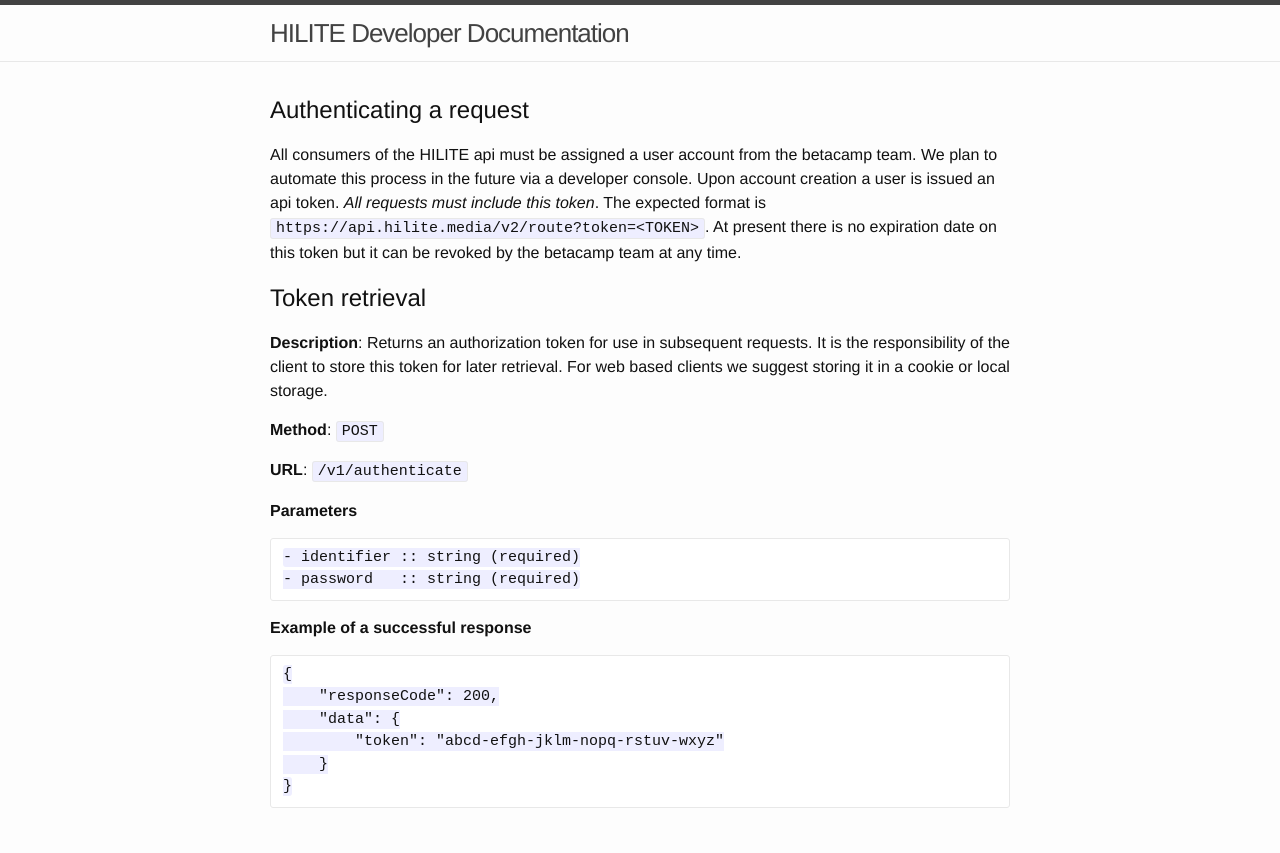
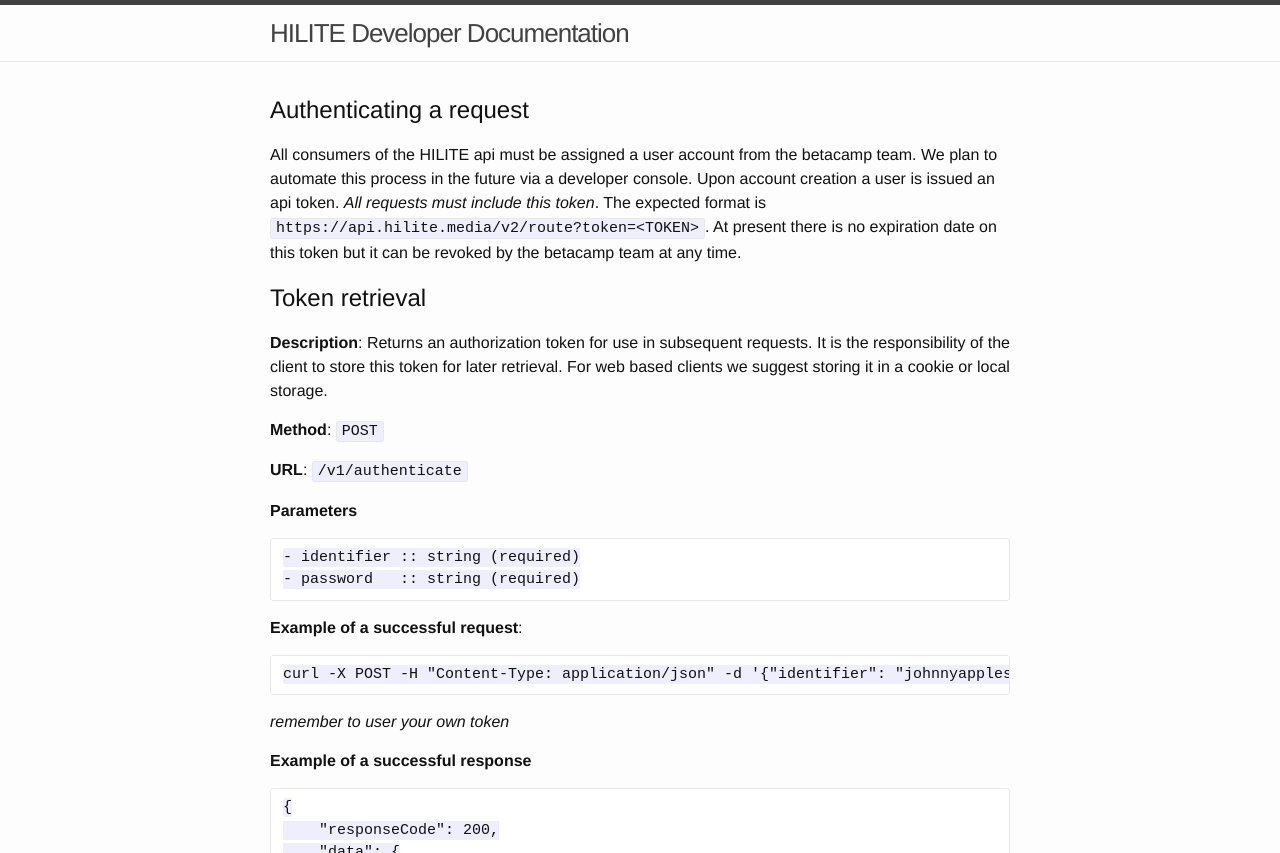
Before and after one commit to hilite-developer-site/hilite-developer-site.github.io, a Jekyll site: the page built from authentication.md, in a window 1280 px wide. Shown: the top 853 px of the page. Built offline with Jekyll 4.4.1, drawn with Linux system fonts in a browser that asks for light colours; grey boxes are pictures that could not be loaded.

Commit message:
add request example

```diff
--- a/authentication.md
+++ b/authentication.md
@@ -20,6 +20,10 @@ All consumers of the HILITE api must be assigned a user account from the betacam
     - identifier :: string (required)
     - password   :: string (required)
 
+**Example of a successful request**:
+
+{% include curl.html url="/v1/authenticate" method="POST" data="{\"identifier\": \"johnnyappleseed\", \"password\": \"topsecretpassword\"}" %}
+
 **Example of a successful response**
 
     {
```
